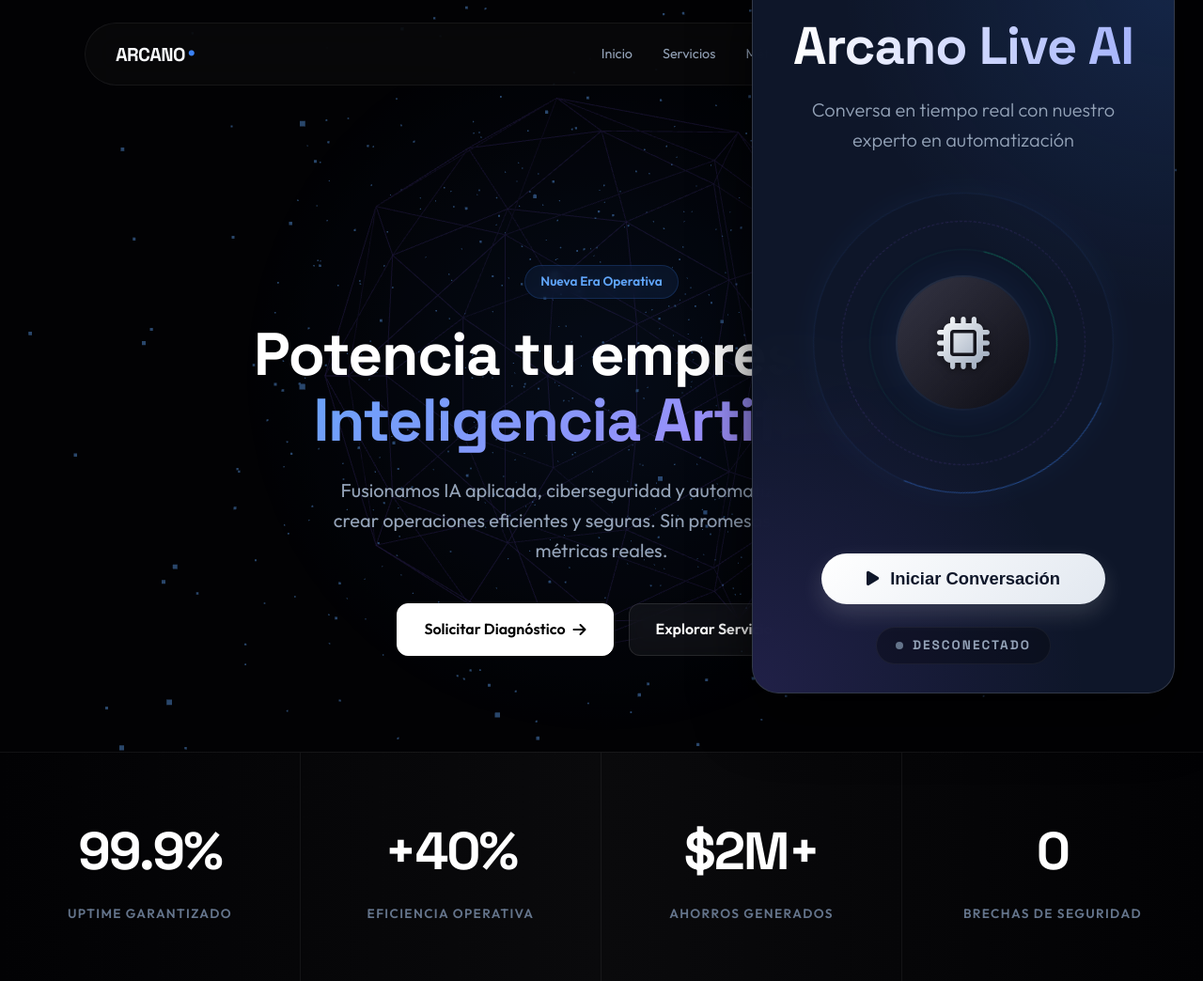
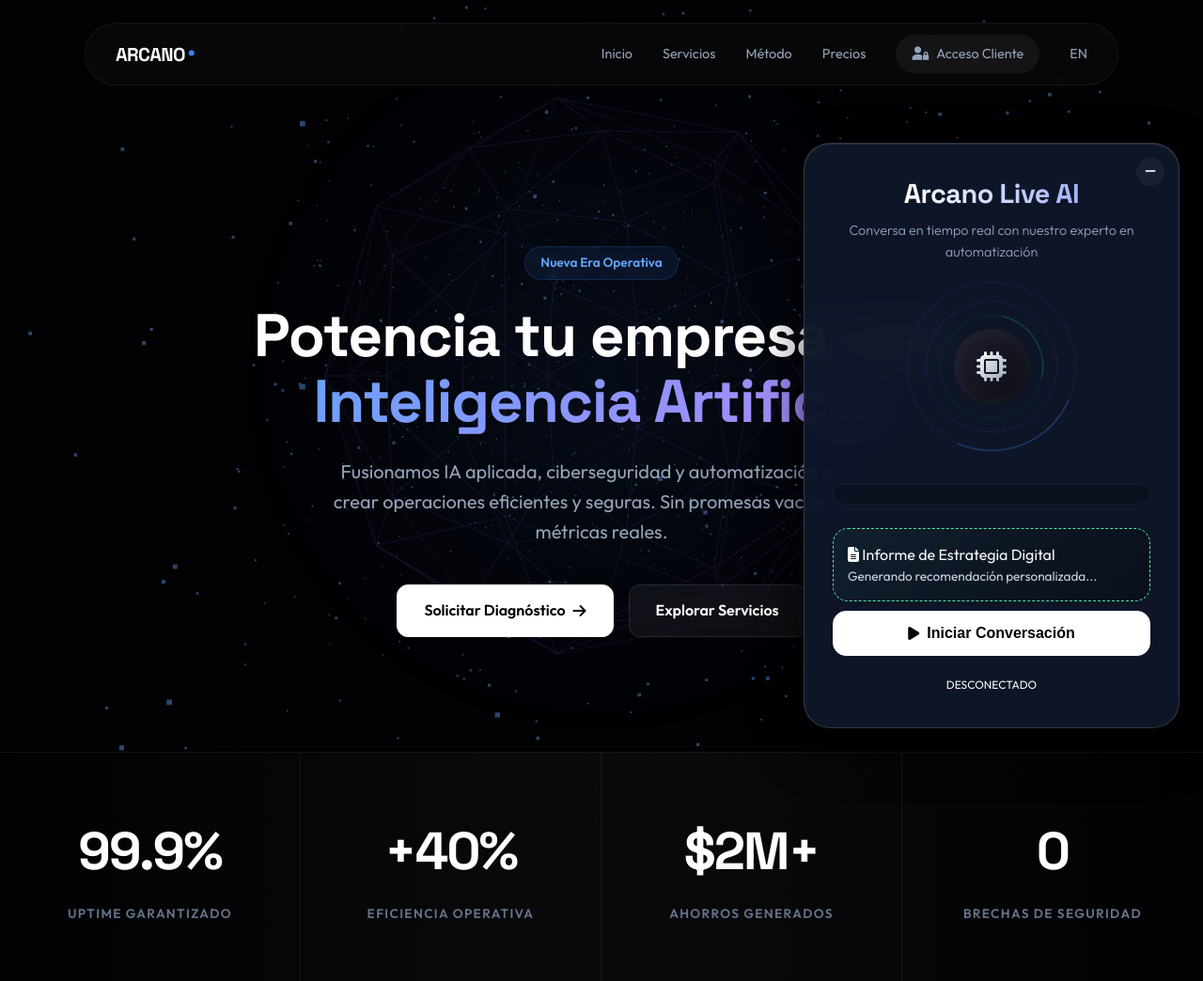
Before and after one commit to Arcano3Ai/arcano-web, a PHP site: page / in a window 1280 px wide. Shown: the top 1044 px of the page at 94% size. Run offline with PHP 8.4, Linux system fonts and the light colour scheme.

Commit message:
fix(ui): Unify bot UI as a floating assistant with minimize feature and real-time chat bubbles

```diff
--- a/bot_styles.css
+++ b/bot_styles.css
@@ -1,72 +1,120 @@
 /* --- Arcano Live AI Bot Styles - Ultra Modern AI Edition --- */
+
+:root {
+    --bot-bg: rgba(15, 23, 42, 0.95);
+    --bot-accent: #55e6a5;
+    --bot-text: #e2e8f0;
+    --bot-glass: rgba(255, 255, 255, 0.05);
+}
+
 .ai-bot-container {
+    position: fixed;
+    bottom: 25px;
+    right: 25px;
+    width: 400px;
+    max-height: 85vh;
+    background: var(--bot-bg);
+    backdrop-filter: blur(24px);
+    -webkit-backdrop-filter: blur(24px);
+    border-radius: 28px;
+    padding: 30px;
+    box-shadow:
+        0 20px 50px rgba(0, 0, 0, 0.6),
+        inset 0 1px 1px rgba(255, 255, 255, 0.1);
+    z-index: 2000;
+    border: 1px solid rgba(255, 255, 255, 0.15);
     display: flex;
     flex-direction: column;
     align-items: center;
-    justify-content: center;
-    margin-bottom: 2rem;
-    padding: 4rem 2rem;
-    background: linear-gradient(135deg, rgba(20, 20, 25, 0.7), rgba(5, 5, 8, 0.9));
-    border: 1px solid rgba(255, 255, 255, 0.05);
-    border-radius: 40px;
-    backdrop-filter: blur(24px);
-    -webkit-backdrop-filter: blur(24px);
-    width: 100%;
-    max-width: 900px;
-    box-shadow:
-        0 30px 60px rgba(0, 0, 0, 0.6),
-        inset 0 1px 0 rgba(255, 255, 255, 0.1),
-        inset 0 -1px 0 rgba(0, 0, 0, 0.5);
-    position: relative;
-    z-index: 10;
+    transition: all 0.5s cubic-bezier(0.165, 0.84, 0.44, 1);
     overflow: hidden;
 }
 
-/* Subtle glowing grid/mesh background in the container */
-.ai-bot-container::before {
-    content: '';
+/* Minimized State */
+.ai-bot-container.minimized {
+    width: 80px;
+    height: 80px;
+    padding: 0;
+    border-radius: 50%;
+    cursor: pointer;
+    bottom: 30px;
+    right: 30px;
+}
+
+.ai-bot-container.minimized .bot-title,
+.ai-bot-container.minimized .bot-subtitle,
+.ai-bot-container.minimized .bot-transcript-area,
+.ai-bot-container.minimized .bot-report-area,
+.ai-bot-container.minimized .bot-controls,
+.ai-bot-container.minimized .bot-ring,
+.ai-bot-container.minimized .bot-minimize-btn {
+    display: none !important;
+}
+
+.ai-bot-container.minimized .bot-visual-wrapper {
+    margin: 0;
+    width: 100%;
+    height: 100%;
+}
+
+.ai-bot-container.minimized .bot-orb {
+    width: 60px;
+    height: 60px;
+    margin: 10px;
+}
+
+/* Minimize Button */
+.bot-minimize-btn {
     position: absolute;
-    inset: 0;
-    background:
-        radial-gradient(circle at top right, rgba(59, 130, 246, 0.15), transparent 40%),
-        radial-gradient(circle at bottom left, rgba(139, 92, 246, 0.15), transparent 40%);
-    z-index: 0;
-    pointer-events: none;
+    top: 15px;
+    right: 15px;
+    background: var(--bot-glass);
+    border: none;
+    color: white;
+    width: 30px;
+    height: 30px;
+    border-radius: 50%;
+    cursor: pointer;
+    display: flex;
+    align-items: center;
+    justify-content: center;
+    transition: all 0.3s ease;
+    z-index: 10;
+}
+
+.bot-minimize-btn:hover {
+    background: rgba(255, 255, 255, 0.2);
+    transform: scale(1.1);
 }
 
 .bot-title {
-    font-size: 3.5rem;
+    font-size: 1.8rem;
     font-weight: 800;
-    margin-bottom: 0.5rem;
+    margin-bottom: 5px;
     font-family: var(--font-display);
     background: linear-gradient(to right, #ffffff, #a5b4fc);
     -webkit-background-clip: text;
     background-clip: text;
     color: transparent;
-    z-index: 1;
-    position: relative;
-    letter-spacing: -1px;
+    letter-spacing: -0.5px;
 }
 
 .bot-subtitle {
     color: #94a3b8;
-    font-size: 1.25rem;
-    margin-bottom: 4rem;
+    font-size: 0.9rem;
+    margin-bottom: 20px;
     text-align: center;
-    z-index: 1;
-    position: relative;
     font-weight: 300;
 }
 
 .bot-visual-wrapper {
     position: relative;
-    width: 320px;
-    height: 320px;
+    width: 180px;
+    height: 180px;
     display: flex;
     align-items: center;
     justify-content: center;
-    margin-bottom: 4rem;
-    z-index: 1;
+    margin-bottom: 20px;
 }
 
 /* AI Aura Rings */
@@ -80,68 +128,50 @@
 }
 
 .ring-1 {
-    width: 320px;
-    height: 320px;
+    width: 180px;
+    height: 180px;
     border: 1px solid rgba(59, 130, 246, 0.1);
     border-top: 1px solid rgba(59, 130, 246, 0.5);
     animation: rotate-slow 15s linear infinite;
-    box-shadow: 0 0 30px rgba(59, 130, 246, 0.05);
 }
 
 .ring-2 {
-    width: 260px;
-    height: 260px;
+    width: 140px;
+    height: 140px;
     border: 1px dashed rgba(139, 92, 246, 0.2);
     animation: rotate-reverse 20s linear infinite;
 }
 
 .ring-3 {
-    width: 200px;
-    height: 200px;
+    width: 110px;
+    height: 110px;
     border: 1px solid rgba(16, 185, 129, 0.1);
     border-bottom: 1px solid rgba(16, 185, 129, 0.4);
     animation: rotate-slow 10s linear infinite;
 }
 
 .bot-orb {
-    width: 140px;
-    height: 140px;
+    width: 80px;
+    height: 80px;
     background: linear-gradient(135deg, #1e1e2f, #0d0d14);
     border-radius: 50%;
     display: flex;
     align-items: center;
     justify-content: center;
-    box-shadow:
-        inset 0 0 30px rgba(255, 255, 255, 0.05),
-        0 10px 40px rgba(0, 0, 0, 0.5),
-        0 0 0 1px rgba(255, 255, 255, 0.05);
-    transition: all 0.6s cubic-bezier(0.34, 1.56, 0.64, 1);
+    box-shadow: inset 0 0 20px rgba(255, 255, 255, 0.05);
+    transition: all 0.4s ease;
     position: relative;
     z-index: 2;
 }
 
-.bot-orb::after {
-    content: '';
-    position: absolute;
-    inset: -2px;
-    border-radius: 50%;
-    background: linear-gradient(135deg, rgba(255, 255, 255, 0.2), rgba(255, 255, 255, 0));
-    z-index: -1;
-    opacity: 0.5;
-}
-
 .bot-orb #bot-icon {
-    font-size: 3.5rem;
+    font-size: 2rem;
     background: linear-gradient(135deg, #fff, #94a3b8);
     -webkit-background-clip: text;
     background-clip: text;
     color: transparent;
-    transition: all 0.5s ease;
-    filter: drop-shadow(0 2px 4px rgba(0, 0, 0, 0.5));
-    z-index: 2;
 }
 
-/* AI Waves for Activity */
 .ai-waves {
     position: absolute;
     width: 100%;
@@ -152,210 +182,125 @@
     opacity: 0;
     transition: opacity 0.5s;
     background: radial-gradient(circle, rgba(255, 255, 255, 0.8) 0%, transparent 60%);
-    filter: blur(15px);
-    mix-blend-mode: overlay;
+    filter: blur(10px);
 }
 
-/* Status Classes */
-.status-idle .bot-orb {
-    box-shadow: 0 0 40px rgba(59, 130, 246, 0.1);
-}
-
-/* Connecting / Processing */
-.status-connecting .bot-orb {
-    background: linear-gradient(135deg, #451a03, #2e1002);
-    box-shadow:
-        inset 0 0 30px rgba(245, 158, 11, 0.3),
-        0 0 60px rgba(245, 158, 11, 0.4),
-        0 0 0 1px rgba(245, 158, 11, 0.5);
-    animation: breathe 1.5s infinite alternate;
-}
-
-.status-connecting .bot-orb::after {
-    background: linear-gradient(135deg, #f59e0b, transparent);
-}
-
-.status-connecting #bot-icon {
-    background: linear-gradient(135deg, #fcd34d, #b45309);
-    -webkit-background-clip: text;
-    background-clip: text;
-}
-
-.status-connecting .ai-waves {
-    opacity: 0.5;
-    background: radial-gradient(circle, rgba(245, 158, 11, 0.8) 0%, transparent 60%);
-    animation: pulse-wave 1.5s infinite;
-}
-
-/* Active / Listening */
+/* Status States */
 .status-active .bot-orb {
-    background: linear-gradient(135deg, #042f2e, #021a19);
-    box-shadow:
-        inset 0 0 40px rgba(20, 184, 166, 0.4),
-        0 0 80px rgba(20, 184, 166, 0.5),
-        0 0 0 2px rgba(20, 184, 166, 0.6);
+    box-shadow: 0 0 30px rgba(20, 184, 166, 0.4);
     animation: breathe-active 2s infinite alternate;
 }
 
-.status-active .bot-orb::after {
-    background: linear-gradient(135deg, #2dd4bf, transparent);
+.status-connecting .bot-orb {
+    animation: breathe 1s infinite alternate;
 }
 
-.status-active #bot-icon {
-    background: linear-gradient(135deg, #5eead4, #0f766e);
-    -webkit-background-clip: text;
-    background-clip: text;
-}
-
-.status-active .ai-waves {
-    opacity: 0.8;
-    background: radial-gradient(circle, rgba(20, 184, 166, 0.8) 0%, transparent 60%);
-    animation: pulse-wave 1s infinite alternate;
-}
-
-.status-active .ring-1 {
-    border-color: rgba(20, 184, 166, 0.2);
-    border-top-color: rgba(20, 184, 166, 0.8);
-    box-shadow: 0 0 40px rgba(20, 184, 166, 0.2);
-}
-
-.status-active .ring-2 {
-    border-color: rgba(20, 184, 166, 0.4);
-}
-
-.status-active .ring-3 {
-    border-color: rgba(20, 184, 166, 0.3);
-    border-bottom-color: rgba(20, 184, 166, 0.9);
-}
-
-.bot-controls {
-    display: flex;
-    flex-direction: column;
-    align-items: center;
-    gap: 1.5rem;
-    z-index: 2;
-    position: relative;
-}
-
-.btn-large {
-    padding: 16px 48px;
-    font-size: 1.15rem;
-    font-weight: 600;
-    background: linear-gradient(135deg, #ffffff, #e2e8f0);
-    color: #0f172a;
-    border: none;
-    border-radius: 100px;
-    cursor: pointer;
-    display: flex;
-    align-items: center;
-    gap: 12px;
-    box-shadow: 0 10px 25px rgba(255, 255, 255, 0.15);
-    transition: all 0.3s cubic-bezier(0.25, 0.46, 0.45, 0.94);
-}
-
-.ai-bot-container {
-    position: fixed;
-    bottom: 30px;
-    right: 30px;
-    width: 450px;
-    background: rgba(15, 23, 42, 0.98);
-    backdrop-filter: blur(20px);
-    border-radius: 28px;
-    padding: 30px;
-    box-shadow: 0 25px 60px rgba(0, 0, 0, 0.7);
-    z-index: 1000;
-    border: 1px solid rgba(255, 255, 255, 0.15);
-    display: flex;
-    flex-direction: column;
-    align-items: center;
-    text-align: center;
-    transition: all 0.6s cubic-bezier(0.165, 0.84, 0.44, 1);
-}
-
+/* Chat Flow Improvements */
 .bot-transcript-area {
     width: 100%;
-    max-height: 150px;
+    max-height: 250px;
     overflow-y: auto;
-    margin: 20px 0;
-    padding: 15px;
+    margin: 15px 0;
+    padding: 10px;
     background: rgba(0, 0, 0, 0.2);
     border-radius: 16px;
     font-size: 0.9rem;
-    color: rgba(255, 255, 255, 0.9);
-    display: none;
+    color: var(--bot-text);
     text-align: left;
     border: 1px solid rgba(255, 255, 255, 0.05);
+    display: flex;
+    flex-direction: column;
+    gap: 8px;
+}
+
+.bot-transcript-area p {
+    margin: 0;
+    padding: 10px 14px;
+    background: rgba(255, 255, 255, 0.05);
+    border-radius: 18px;
+    border-bottom-left-radius: 4px;
+    border-left: 3px solid var(--bot-accent);
+    line-height: 1.4;
+    max-width: 90%;
+    animation: slideIn 0.3s ease forwards;
+}
+
+@keyframes slideIn {
+    from { opacity: 0; transform: translateY(10px); }
+    to { opacity: 1; transform: translateY(0); }
 }
 
 .bot-report-area {
     width: 100%;
-    background: linear-gradient(135deg, rgba(85, 230, 165, 0.1), rgba(0, 0, 0, 0.3));
+    background: linear-gradient(135deg, rgba(85, 230, 165, 0.05), rgba(0, 0, 0, 0.3));
     border-radius: 16px;
-    padding: 20px;
-    margin-top: 15px;
-    border: 1px dashed #55e6a5;
-    display: none;
-    text-align: left;
-    animation: fadeIn 0.8s ease forwards;
-}
-
-.report-header {
-    color: #55e6a5;
-    font-size: 0.8rem;
-    text-transform: uppercase;
-    letter-spacing: 1px;
-    margin-bottom: 10px;
-    font-weight: 700;
+    padding: 15px;
+    margin-top: 10px;
+    border: 1px dashed var(--bot-accent);
+    animation: fadeIn 0.5s ease;
 }
 
 .report-content {
-    font-size: 0.95rem;
-    line-height: 1.6;
-    color: #e2e8f0;
-    background: rgba(0, 0, 0, 0.2);
-    padding: 15px;
-    border-radius: 8px;
-    text-align: left;
+    font-size: 0.85rem;
+    line-height: 1.5;
+    color: #cbd5e1;
+    max-height: 200px;
+    overflow-y: auto;
 }
 
-.report-content h3 {
-    color: #55e6a5;
-    font-size: 1.1rem;
-    margin-top: 15px;
-    margin-bottom: 10px;
-    border-bottom: 1px solid rgba(85, 230, 165, 0.2);
-    padding-bottom: 5px;
-    font-family: 'Space Grotesk', sans-serif;
+/* Controls */
+.bot-controls {
+    width: 100%;
+    display: flex;
+    flex-direction: column;
+    align-items: center;
+    gap: 15px;
+    margin-top: 10px;
 }
 
-.report-content p {
-    margin-bottom: 15px;
+.btn-large {
+    width: 100%;
+    padding: 14px;
+    font-size: 1rem;
+    font-weight: 600;
+    border-radius: 14px;
+    justify-content: center;
 }
 
-.report-content strong {
-    color: #fff;
-    font-weight: 600;
+.bot-status-container {
+    padding: 6px 15px;
+    font-size: 0.75rem;
 }
 
-.report-content ul {
-    margin-left: 20px;
-    margin-bottom: 15px;
+/* Responsiveness */
+@media (max-width: 480px) {
+    .ai-bot-container {
+        width: calc(100% - 40px);
+        bottom: 20px;
+        right: 20px;
+        padding: 20px;
+    }
 }
 
-.report-content li {
-    margin-bottom: 5px;
+/* Animations */
+@keyframes rotate-slow {
+    from { transform: translate(-50%, -50%) rotate(0deg); }
+    to { transform: translate(-50%, -50%) rotate(360deg); }
 }
 
-@keyframes fadeIn {
-    from {
-        opacity: 0;
-        transform: translateY(10px);
-    }
+@keyframes rotate-reverse {
+    from { transform: translate(-50%, -50%) rotate(0deg); }
+    to { transform: translate(-50%, -50%) rotate(-360deg); }
+}
 
-    to {
-        opacity: 1;
-        transform: translateY(0);
-    }
+@keyframes breathe {
+    from { transform: scale(0.95); }
+    to { transform: scale(1.05); }
+}
+
+@keyframes breathe-active {
+    from { transform: scale(0.97); }
+    to { transform: scale(1.03); }
 }
 
 .bot-transcript-area::-webkit-scrollbar {
@@ -363,169 +308,6 @@
 }
 
 .bot-transcript-area::-webkit-scrollbar-thumb {
-    background: #55e6a5;
+    background: var(--bot-accent);
     border-radius: 10px;
 }
-
-.bot-transcript-area p {
-    margin-bottom: 8px;
-    line-height: 1.4;
-    border-left: 2px solid #55e6a5;
-    padding-left: 10px;
-}
-
-.btn-large i {
-    font-size: 1.1rem;
-}
-
-.btn-large:hover {
-    transform: translateY(-3px) scale(1.02);
-    box-shadow: 0 15px 35px rgba(255, 255, 255, 0.25);
-}
-
-.btn-large:active {
-    transform: translateY(1px);
-}
-
-.btn-large.btn-danger {
-    background: linear-gradient(135deg, #ef4444, #b91c1c);
-    color: white;
-    box-shadow: 0 10px 25px rgba(239, 68, 68, 0.2);
-}
-
-.btn-large.btn-danger:hover {
-    box-shadow: 0 15px 35px rgba(239, 68, 68, 0.35);
-}
-
-.bot-status-container {
-    display: flex;
-    align-items: center;
-    gap: 10px;
-    font-family: var(--font-display);
-    font-weight: 600;
-    font-size: 0.85rem;
-    color: var(--text-muted);
-    letter-spacing: 2px;
-    background: rgba(0, 0, 0, 0.3);
-    padding: 8px 20px;
-    border-radius: 100px;
-    border: 1px solid rgba(255, 255, 255, 0.05);
-}
-
-.status-indicator {
-    width: 8px;
-    height: 8px;
-    border-radius: 50%;
-    background-color: var(--text-muted);
-    position: relative;
-}
-
-.status-indicator::after {
-    content: '';
-    position: absolute;
-    inset: -4px;
-    border-radius: 50%;
-    border: 1px solid inherit;
-    opacity: 0;
-}
-
-.status-connecting-text .status-indicator {
-    background-color: #fbbf24;
-    box-shadow: 0 0 15px #fbbf24;
-}
-
-.status-connecting-text .status-indicator::after {
-    animation: ping 1.5s cubic-bezier(0, 0, 0.2, 1) infinite;
-    border-color: #fbbf24;
-    opacity: 1;
-}
-
-.status-active-text .status-indicator {
-    background-color: #2dd4bf;
-    box-shadow: 0 0 15px #2dd4bf;
-}
-
-.status-active-text .status-indicator::after {
-    animation: ping 2s cubic-bezier(0, 0, 0.2, 1) infinite;
-    border-color: #2dd4bf;
-    opacity: 1;
-}
-
-.status-idle-text .status-indicator {
-    background-color: #64748b;
-}
-
-@keyframes rotate-slow {
-    0% {
-        transform: translate(-50%, -50%) rotate(0deg);
-    }
-
-    100% {
-        transform: translate(-50%, -50%) rotate(360deg);
-    }
-}
-
-@keyframes rotate-reverse {
-    0% {
-        transform: translate(-50%, -50%) rotate(0deg);
-    }
-
-    100% {
-        transform: translate(-50%, -50%) rotate(-360deg);
-    }
-}
-
-@keyframes breathe {
-    0% {
-        transform: scale(0.98);
-    }
-
-    100% {
-        transform: scale(1.02);
-    }
-}
-
-@keyframes breathe-active {
-    0% {
-        transform: scale(0.97);
-    }
-
-    100% {
-        transform: scale(1.04);
-    }
-}
-
-@keyframes pulse-wave {
-    0% {
-        transform: scale(0.8);
-        opacity: 0;
-    }
-
-    50% {
-        opacity: 0.8;
-    }
-
-    100% {
-        transform: scale(1.5);
-        opacity: 0;
-    }
-}
-
-@keyframes ping {
-
-    75%,
-    100% {
-        transform: scale(2.5);
-        opacity: 0;
-    }
-}
-
-/* Adjust hero to better fit new bot */
-.hero {
-    padding-top: 140px;
-    flex-direction: column;
-}
-
-.hero-content {
-    margin-top: 2rem;
-}
--- a/index.html
+++ b/index.html
@@ -38,48 +38,6 @@
     </nav>
 
     <header id="inicio" class="hero">
-        <!-- AI Bot Integration -->
-        <div class="ai-bot-container reveal-up">
-            <h2 class="bot-title">Arcano Live AI</h2>
-            <p class="bot-subtitle">Conversa en tiempo real con nuestro experto en automatización</p>
-
-            <div class="bot-visual-wrapper">
-                <!-- AI Aura Rings -->
-                <div class="bot-ring ring-1"></div>
-                <div class="bot-ring ring-2"></div>
-                <div class="bot-ring ring-3"></div>
-
-                <div class="bot-orb" id="bot-orb">
-                    <div class="ai-waves"></div>
-                    <i class="fas fa-microchip" id="bot-icon"></i>
-                </div>
-            </div>
-
-            <div id="bot-transcript" class="bot-transcript-area"></div>
-
-            <div id="bot-report" class="bot-report-area">
-                <div class="report-header"><i class="fas fa-file-alt"></i> Informe de Estrategia Digital</div>
-                <div id="report-text" class="report-content">Generando recomendación personalizada...</div>
-
-                <div id="lead-capture-form" style="margin-top: 15px; display: none; padding-top: 15px; border-top: 1px solid rgba(255,255,255,0.1);">
-                    <p style="font-size: 0.9rem; margin-bottom: 10px; color: #a1a1aa;">Guarda este informe y permite que un especialista te contacte:</p>
-                    <input type="text" id="lead-name" placeholder="Tu Nombre" style="width: 100%; margin-bottom: 10px; padding: 10px; border-radius: 6px; border: 1px solid rgba(255,255,255,0.2); background: rgba(0,0,0,0.3); color: white; font-family: 'Space Grotesk', sans-serif;" required>
-                    <input type="email" id="lead-email" placeholder="Tu Correo Electrónico" style="width: 100%; margin-bottom: 10px; padding: 10px; border-radius: 6px; border: 1px solid rgba(255,255,255,0.2); background: rgba(0,0,0,0.3); color: white; font-family: 'Space Grotesk', sans-serif;" required>
-                    <button id="save-lead-btn" class="btn-primary" style="width: 100%; padding: 12px; border-radius: 6px; border: none; cursor: pointer; font-family: 'Space Grotesk', sans-serif; font-weight: 600;"><i class="fas fa-save"></i> Guardar y Enviar</button>
-                </div>
-            </div>
-
-            <div class="bot-controls">
-                <button id="start-bot-btn" class="btn-primary btn-large">
-                    <i class="fas fa-play"></i> Iniciar Conversación
-                </button>
-                <div class="bot-status-container">
-                    <span class="status-indicator" id="bot-status-indicator"></span>
-                    <span class="status-text" id="bot-status-text">DESCONECTADO</span>
-                </div>
-            </div>
-        </div>
-
         <div class="hero-content reveal-up" style="margin-top: 40px;">
             <span class="badge-new stagger-1">Nueva Era Operativa</span>
             <h1 class="stagger-2">Potencia tu empresa con <span class="gradient-text">Inteligencia Artificial</span>
@@ -416,6 +374,52 @@
 
 
 
+    <!-- AI Bot Floating Widget -->
+    <div class="ai-bot-container">
+        <button class="bot-minimize-btn" id="bot-minimize-btn" title="Minimizar">
+            <i class="fas fa-minus"></i>
+        </button>
+
+        <h2 class="bot-title">Arcano Live AI</h2>
+        <p class="bot-subtitle">Conversa en tiempo real con nuestro experto en automatización</p>
+
+        <div class="bot-visual-wrapper">
+            <!-- AI Aura Rings -->
+            <div class="bot-ring ring-1"></div>
+            <div class="bot-ring ring-2"></div>
+            <div class="bot-ring ring-3"></div>
+
+            <div class="bot-orb" id="bot-orb">
+                <div class="ai-waves"></div>
+                <i class="fas fa-microchip" id="bot-icon"></i>
+            </div>
+        </div>
+
+        <div id="bot-transcript" class="bot-transcript-area"></div>
+
+        <div id="bot-report" class="bot-report-area">
+            <div class="report-header"><i class="fas fa-file-alt"></i> Informe de Estrategia Digital</div>
+            <div id="report-text" class="report-content">Generando recomendación personalizada...</div>
+
+            <div id="lead-capture-form" style="margin-top: 15px; display: none; padding-top: 15px; border-top: 1px solid rgba(255,255,255,0.1);">
+                <p style="font-size: 0.9rem; margin-bottom: 10px; color: #a1a1aa;">Guarda este informe y permite que un especialista te contacte:</p>
+                <input type="text" id="lead-name" placeholder="Tu Nombre" style="width: 100%; margin-bottom: 10px; padding: 10px; border-radius: 6px; border: 1px solid rgba(255,255,255,0.2); background: rgba(0,0,0,0.3); color: white; font-family: 'Space Grotesk', sans-serif;" required>
+                <input type="email" id="lead-email" placeholder="Tu Correo Electrónico" style="width: 100%; margin-bottom: 10px; padding: 10px; border-radius: 6px; border: 1px solid rgba(255,255,255,0.2); background: rgba(0,0,0,0.3); color: white; font-family: 'Space Grotesk', sans-serif;" required>
+                <button id="save-lead-btn" class="btn-primary" style="width: 100%; padding: 12px; border-radius: 6px; border: none; cursor: pointer; font-family: 'Space Grotesk', sans-serif; font-weight: 600;"><i class="fas fa-save"></i> Guardar y Enviar</button>
+            </div>
+        </div>
+
+        <div class="bot-controls">
+            <button id="start-bot-btn" class="btn-primary btn-large">
+                <i class="fas fa-play"></i> Iniciar Conversación
+            </button>
+            <div class="bot-status-container">
+                <span class="status-indicator" id="bot-status-indicator"></span>
+                <span class="status-text" id="bot-status-text">DESCONECTADO</span>
+            </div>
+        </div>
+    </div>
+
     <script src="script.js"></script>
     <script src="gemini_bot.js?v=3"></script>
 </body>
```
Also changed, not shown: gemini_bot.js (+13 -0 lines).
